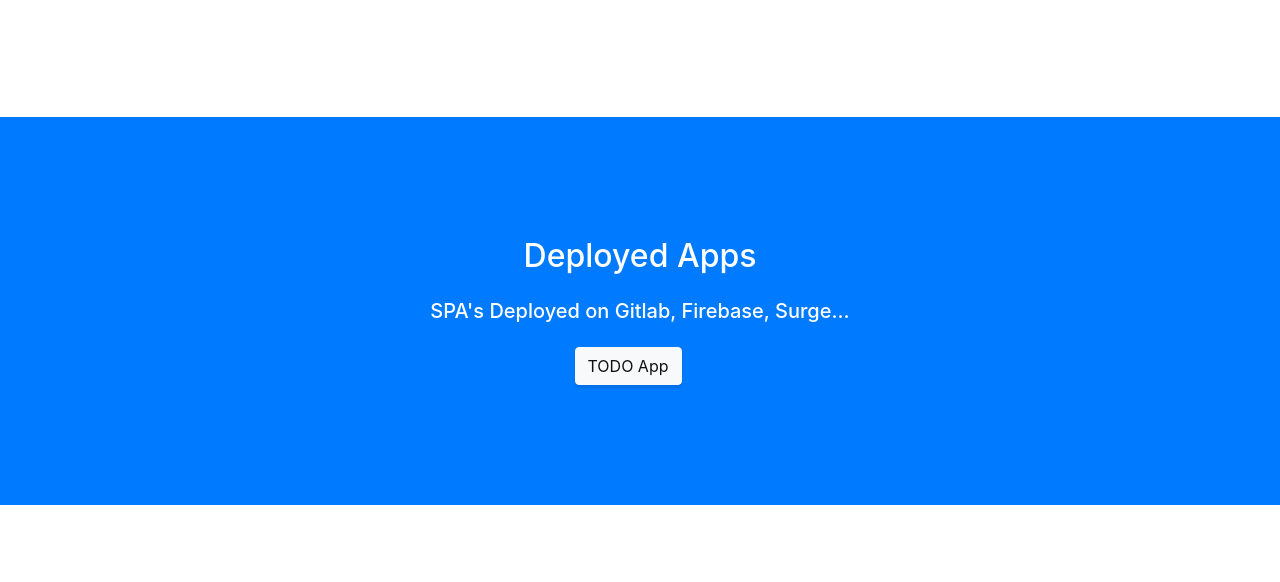
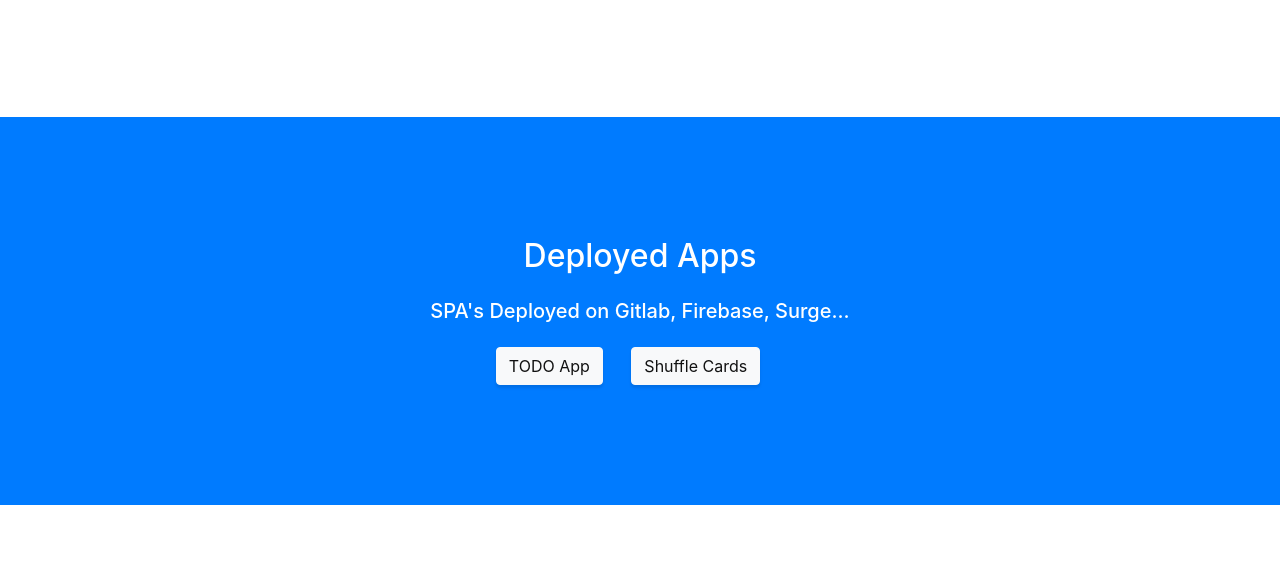
Before and after one commit to Jozefw/Jozefw.github.io, a website with bundled scripts: page index.html in a window 1280 px wide. Shown: the part 3531-4113 px from the top of the page. Built offline with nearby package versions, Linux system fonts and the light colour scheme.

Commit message:
Update index.html

```diff
--- a/index.html
+++ b/index.html
@@ -198,7 +198,7 @@
         <h2 class="mb-4">Deployed Apps</h2>
         <h5 class="mb-4">SPA's Deployed on Gitlab, Firebase, Surge... </h5>
         <a href="http://indigo-scape.surge.sh/" class="btn btn-xl btn-light mr-4">TODO App</a>
-
+        <a href="http://quarrelsome-pollution.surge.sh" class="btn btn-xl btn-light mr-4">Shuffle Cards</a>
       </div>
     </section>
 
```
